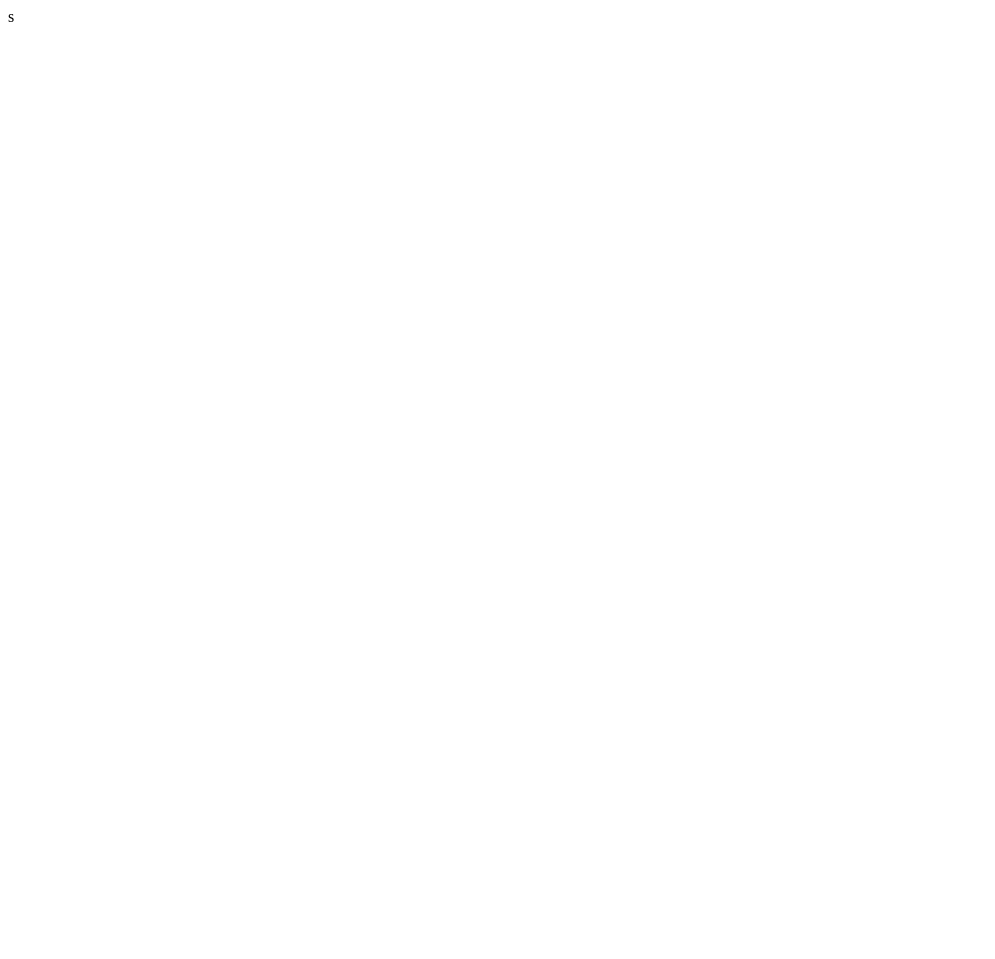
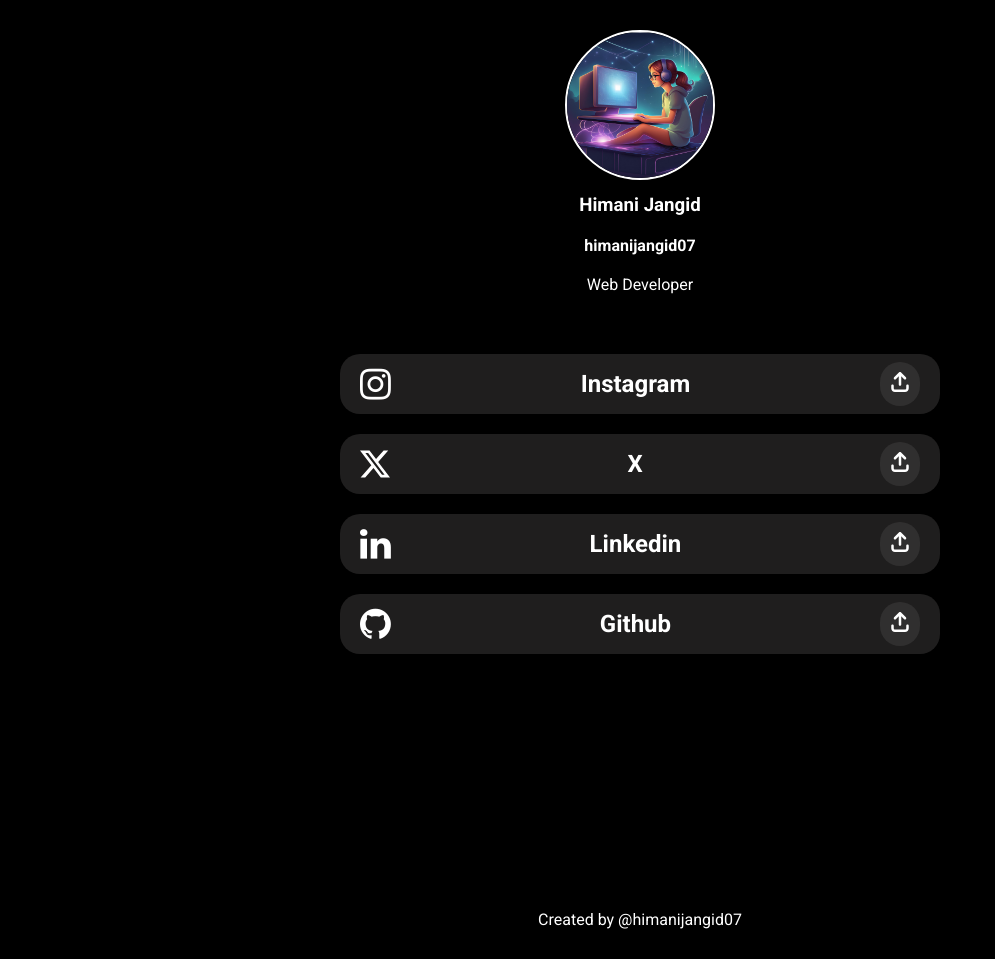
Before and after one commit to himanijangid07/my-link-page, a plain HTML site: page index.html in a window 1280 px wide. Shown: the whole page, without its empty margins (0-995 px from the left). Before the commit the page ends 800 px from the top, so only its background shows below. Drawn offline with Linux system fonts and the light colour scheme.

Commit message:
website completed

```diff
--- a/index.html
+++ b/index.html
@@ -1 +1,71 @@
-s
+<!DOCTYPE html>
+<html lang="en">
+<head>
+    <meta charset="UTF-8">
+    <meta name="viewport" content="width=device-width, initial-scale=1.0, maximum-scale=1.0">
+    <title>My Links Page</title>
+    <link rel="stylesheet" href="style.css">
+    <link rel="stylesheet" href="https://cdnjs.cloudflare.com/ajax/libs/font-awesome/4.7.0/css/font-awesome.min.css">
+</head>
+<body>
+    <div class="container">
+        <div class="image">
+            <img src="image/logo.png" alt="" width="150px">
+            <h3>Himani Jangid</h3>
+            <h4>himanijangid07</h4>
+            <p>Web Developer</p>
+        </div>
+        <div class="links">
+            <div class="icon">
+                <a href="https://www.instagram.com/himanijangid07/">
+                    <div class="link">
+                        <i class="fa fa-instagram" style="font-size:36px; color: #fff;"></i>
+                        <p>Instagram</p>
+                        <div class="tile-share-button">
+                            <svg xmlns="http://www.w3.org/2000/svg" width="20" height="20" viewBox="0 0 448 512"><path fill="#fff" d="M246.6 9.4c-12.5-12.5-32.8-12.5-45.3 0l-128 128c-12.5 12.5-12.5 32.8 0 45.3s32.8 12.5 45.3 0L192 109.3 192 320c0 17.7 14.3 32 32 32s32-14.3 32-32l0-210.7 73.4 73.4c12.5 12.5 32.8 12.5 45.3 0s12.5-32.8 0-45.3l-128-128zM64 352c0-17.7-14.3-32-32-32s-32 14.3-32 32l0 64c0 53 43 96 96 96l256 0c53 0 96-43 96-96l0-64c0-17.7-14.3-32-32-32s-32 14.3-32 32l0 64c0 17.7-14.3 32-32 32L96 448c-17.7 0-32-14.3-32-32l0-64z"></path></svg>
+                        </div>
+                    </div>
+                </a>
+            </div>
+            <div class="icon">
+                <a href="https://x.com/himanijangid07">
+                    <div class="link">
+                        <svg xmlns="http://www.w3.org/2000/svg" width="30" height="30" fill="#fff" class="bi bi-twitter-x" viewBox="0 0 16 16">
+                            <path d="M12.6.75h2.454l-5.36 6.142L16 15.25h-4.937l-3.867-5.07-4.425 5.07H.316l5.733-6.57L0 .75h5.063l3.495 4.633L12.601.75Zm-.86 13.028h1.36L4.323 2.145H2.865z"/>
+                          </svg>
+                        <p>X</p>
+                        <div class="tile-share-button">
+                            <svg xmlns="http://www.w3.org/2000/svg" width="20" height="20" viewBox="0 0 448 512"><path fill="#fff" d="M246.6 9.4c-12.5-12.5-32.8-12.5-45.3 0l-128 128c-12.5 12.5-12.5 32.8 0 45.3s32.8 12.5 45.3 0L192 109.3 192 320c0 17.7 14.3 32 32 32s32-14.3 32-32l0-210.7 73.4 73.4c12.5 12.5 32.8 12.5 45.3 0s12.5-32.8 0-45.3l-128-128zM64 352c0-17.7-14.3-32-32-32s-32 14.3-32 32l0 64c0 53 43 96 96 96l256 0c53 0 96-43 96-96l0-64c0-17.7-14.3-32-32-32s-32 14.3-32 32l0 64c0 17.7-14.3 32-32 32L96 448c-17.7 0-32-14.3-32-32l0-64z"></path></svg>
+                        </div>
+                    </div>
+                </a>
+            </div>
+            <div class="icon">
+                <a href="https://www.linkedin.com/in/himanijangid07/">
+                    <div class="link">
+                        <i class="fa fa-linkedin" style="font-size:36px; color: #fff;"></i>
+                        <p>Linkedin</p>
+                        <div class="tile-share-button">
+                            <svg xmlns="http://www.w3.org/2000/svg" width="20" height="20" viewBox="0 0 448 512"><path fill="#fff" d="M246.6 9.4c-12.5-12.5-32.8-12.5-45.3 0l-128 128c-12.5 12.5-12.5 32.8 0 45.3s32.8 12.5 45.3 0L192 109.3 192 320c0 17.7 14.3 32 32 32s32-14.3 32-32l0-210.7 73.4 73.4c12.5 12.5 32.8 12.5 45.3 0s12.5-32.8 0-45.3l-128-128zM64 352c0-17.7-14.3-32-32-32s-32 14.3-32 32l0 64c0 53 43 96 96 96l256 0c53 0 96-43 96-96l0-64c0-17.7-14.3-32-32-32s-32 14.3-32 32l0 64c0 17.7-14.3 32-32 32L96 448c-17.7 0-32-14.3-32-32l0-64z"></path></svg>
+                        </div>
+                    </div>
+                </a>
+            </div>
+            <div class="icon">
+                <a href="https://github.com/himanijangid07">
+                    <div class="link">
+                        <i class="fa fa-github" style="font-size:36px; color: #fff;"></i>
+                        <p>Github</p>
+                        <div class="tile-share-button">
+                            <svg xmlns="http://www.w3.org/2000/svg" width="20" height="20" viewBox="0 0 448 512"><path fill="#fff" d="M246.6 9.4c-12.5-12.5-32.8-12.5-45.3 0l-128 128c-12.5 12.5-12.5 32.8 0 45.3s32.8 12.5 45.3 0L192 109.3 192 320c0 17.7 14.3 32 32 32s32-14.3 32-32l0-210.7 73.4 73.4c12.5 12.5 32.8 12.5 45.3 0s12.5-32.8 0-45.3l-128-128zM64 352c0-17.7-14.3-32-32-32s-32 14.3-32 32l0 64c0 53 43 96 96 96l256 0c53 0 96-43 96-96l0-64c0-17.7-14.3-32-32-32s-32 14.3-32 32l0 64c0 17.7-14.3 32-32 32L96 448c-17.7 0-32-14.3-32-32l0-64z"></path></svg>
+                        </div>
+                    </div>
+                </a>
+            </div>
+        </div>
+    </div>
+    <footer>
+        <p>Created by @himanijangid07</p>
+    </footer>
+</body>
+</html>
--- a/style.css
+++ b/style.css
@@ -0,0 +1,108 @@
+@import url('https://fonts.googleapis.com/css2?family=Poppins:ital,wght@0,100;0,200;0,300;0,400;0,500;0,600;0,700;0,800;0,900;1,100;1,200;1,300;1,400;1,500;1,600;1,700;1,800;1,900&family=Roboto:ital,wght@0,100;0,300;0,400;0,500;0,700;0,900;1,100;1,300;1,400;1,500;1,700;1,900&family=Space+Mono:ital,wght@0,400;0,700;1,400;1,700&display=swap');
+
+* {
+    margin: 0;
+    padding: 0;
+    box-sizing: border-box;
+    font-family: 'Roboto';
+}
+
+.container {
+    height: 110vh;
+    background-color: black;
+}
+
+.image img {
+    border-radius: 50%;
+    -webkit-border-radius: 50%;
+    -moz-border-radius: 50%;
+    -ms-border-radius: 50%;
+    -o-border-radius: 50%;
+    border: 2px solid white;
+}
+
+.image {
+    text-align: center;
+    padding: 30px;
+}
+
+.link {
+    display: flex;
+    justify-content: space-between;
+    align-items: center;
+    height: 60px;
+    width: 600px;
+    margin: 20px auto;
+    background-color: rgb(31, 30, 30);
+    padding: 20px;
+    border-radius: 20px;
+    -webkit-border-radius: 20px;
+    -moz-border-radius: 20px;
+    -ms-border-radius: 20px;
+    -o-border-radius: 20px;
+}
+
+.icon a {
+    text-decoration: none;
+}
+
+.link:hover {
+    transform: scale(1.02);
+    -webkit-transform: scale(1.02);
+    -moz-transform: scale(1.02);
+    -ms-transform: scale(1.02);
+    -o-transform: scale(1.02);
+}
+
+.link p {
+    color: white;
+    font-size: 24px;
+    font-weight: bold;
+}
+
+.image h3, h4, p {
+    color: white;
+    padding: 10px;
+}
+
+.tile-share-button {
+    background-color: rgb(48, 47, 47);
+    padding: 10px;
+    border-radius: 20px;
+    -webkit-border-radius: 20px;
+    -moz-border-radius: 20px;
+    -ms-border-radius: 20px;
+    -o-border-radius: 20px;
+}
+
+footer {
+    background-color: black;
+    color: white;
+    text-align: center;
+    padding: 20px;
+}
+
+@media screen and (max-width: 360px) {
+    .container {
+        height: 100vh;
+    }
+
+    .link {
+        width: 300px;
+        height: 55px;
+    }
+
+    .link p {
+        font-size: 14px;
+    }
+
+    footer {
+        padding: 10px;
+    }
+}
+
+@media screen and (max-width: 768px) {
+    .container {
+        height: 100vh;
+    }
+}
```
Also changed, not shown: image/logo.png (added).
